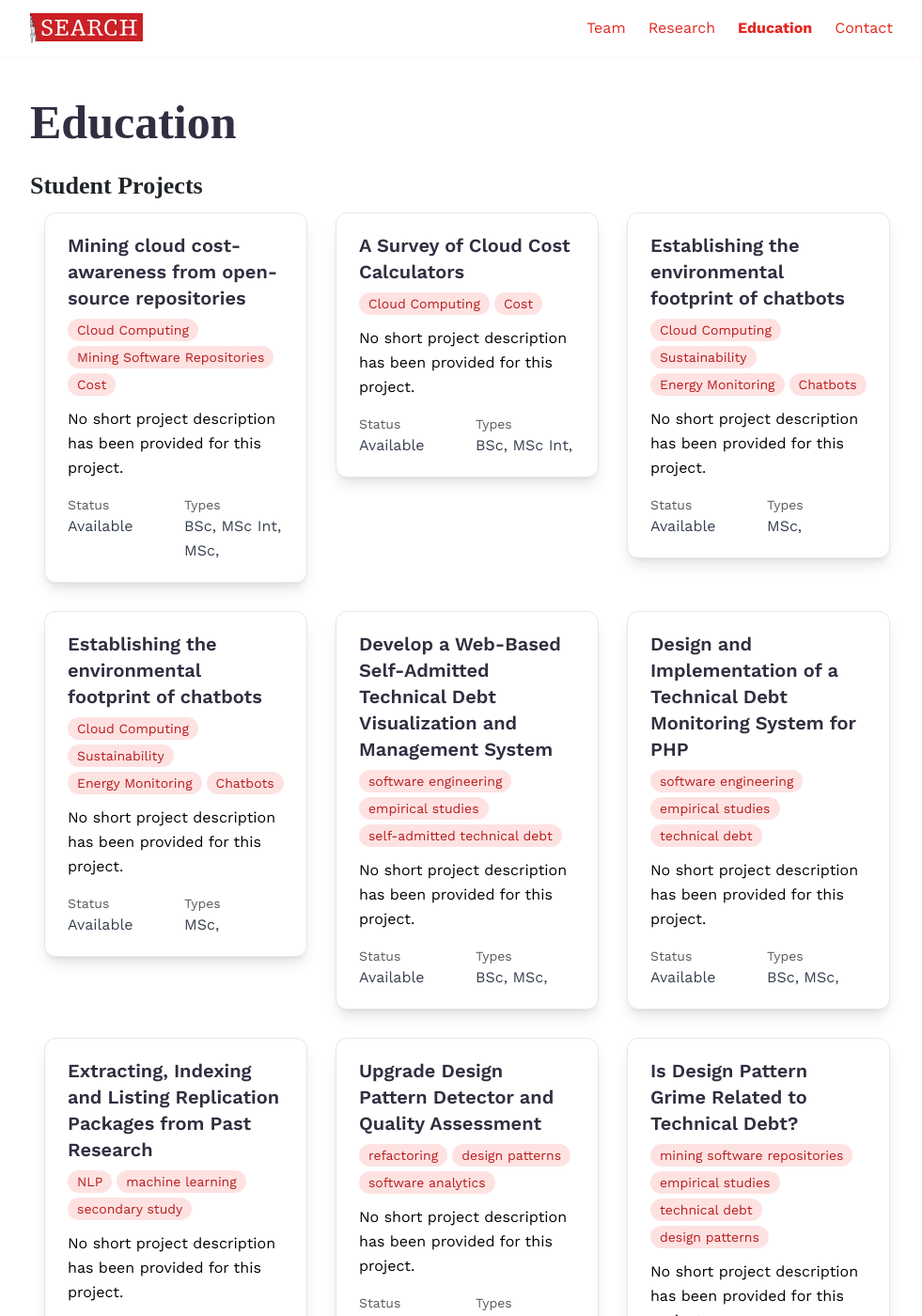
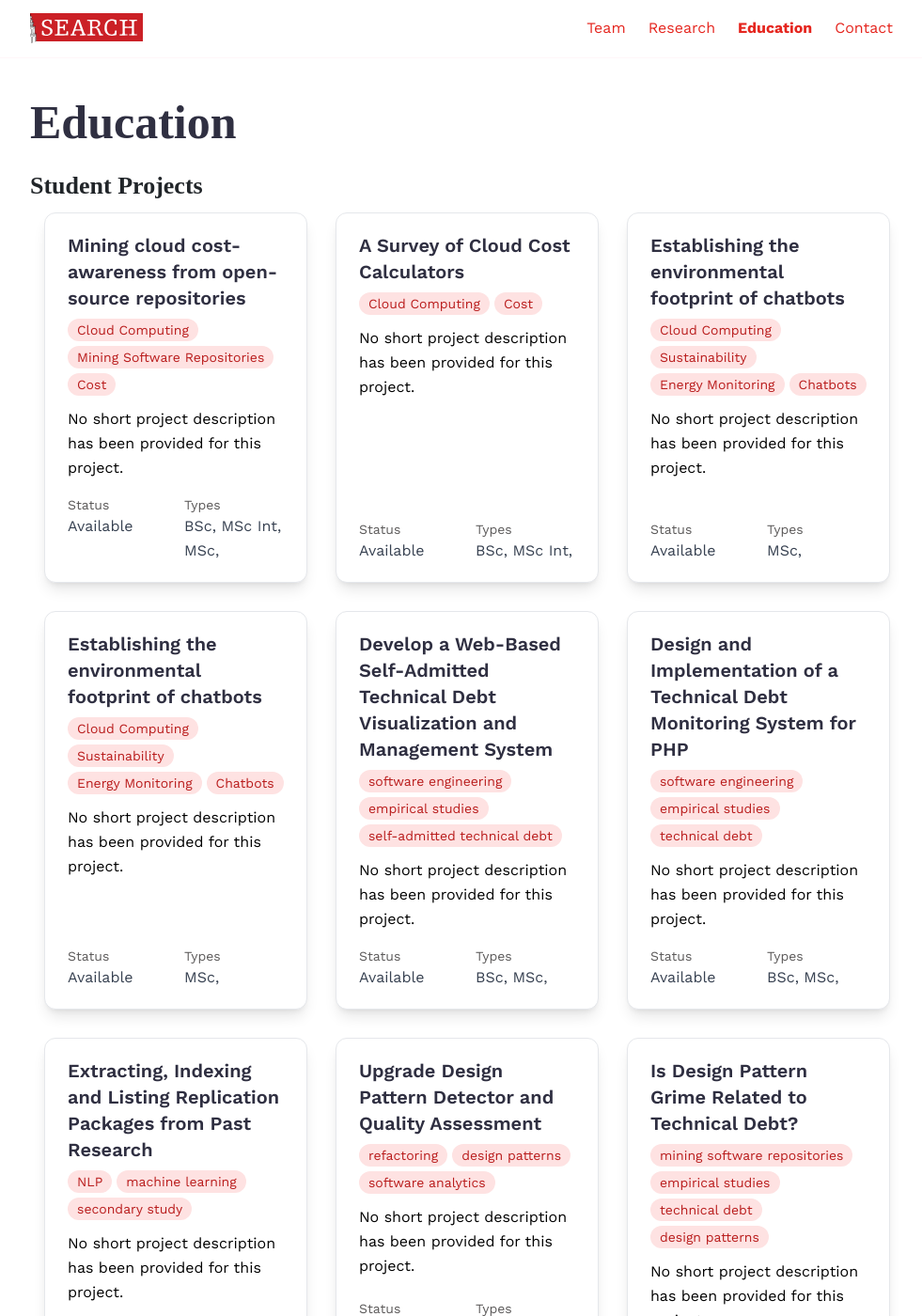
Before and after one commit to search-rug/search-rug.github.io, a Jekyll site: the page built from education.md, in a window 1280 px wide and 1400 px high. Shown: the whole window at 94% size, without its empty margins (143-1124 px from the left). Built offline with Jekyll 4.4.1, drawn with Linux system fonts in a browser that asks for light colours; some web fonts are replaced.

Commit message:
fix: cards not matching height on same row

```diff
--- a/_sass/components/_project-card.scss
+++ b/_sass/components/_project-card.scss
@@ -3,8 +3,10 @@
 }
 
 .project-card {
+  display: flex;
+  flex-direction: column;
+
   padding: 1.25rem 1.5rem;
-
   box-shadow: rgba(0, 0, 0, 0) 0px 0px 0px 0px, rgba(0, 0, 0, 0) 0px 0px 0px 0px, rgba(0, 0, 0, 0.1) 0px 10px 15px -3px, rgba(0, 0, 0, 0.1) 0px 4px 6px -4px;
 
   // set border styles
@@ -12,6 +14,8 @@
   border-width: 1px;
   border-radius: 0.75rem;
   border-color: #e5e7eb;
+  max-width: 32rem;
+  height: 100%;
 
   transition: transform;
   transition-duration: 100ms;
@@ -61,6 +65,7 @@
     padding-top: 0.75rem;
     padding-bottom: 1rem;
     color: black;
+    flex-grow: 1;
   }
 
   .details-container {
```
